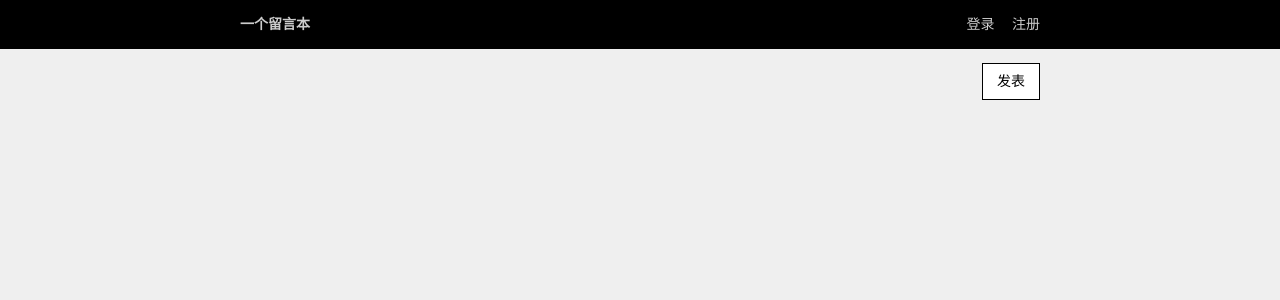
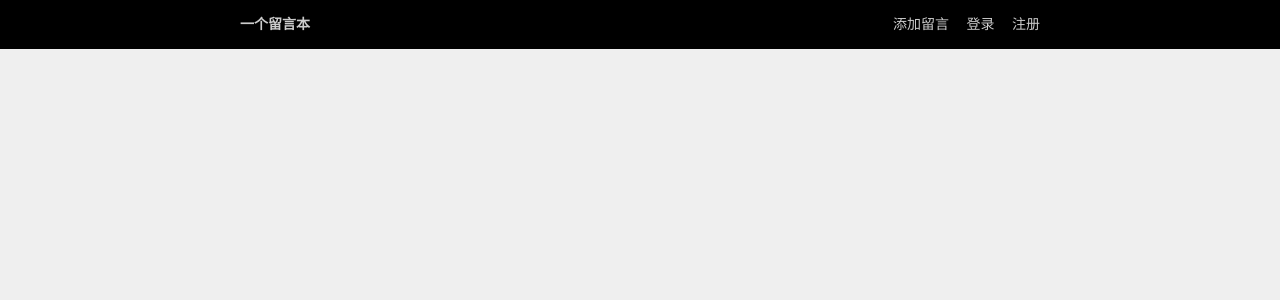
Before and after one commit to zzxworld/guestbook, a PHP site: page / in a window 1280 px wide. Shown: the top 300 px of the page. Run offline with PHP 8.4, Linux system fonts and the light colour scheme; data that the repository does not hold is empty.

Commit message:
移动添加留言按钮到顶部

```diff
--- a/views/index.php
+++ b/views/index.php
@@ -6,9 +6,6 @@ $pagination = $result['pagination'];
 ?>
 
 <div class="container">
-    <header class="page">
-        <a class="btn" href="<?php echo url(['action' => 'new']) ?>">发表</a>
-    </header>
     <div>
         <?php foreach($result['items'] as $rs) { ?>
 
--- a/views/layout.top.php
+++ b/views/layout.top.php
@@ -13,6 +13,7 @@ defined('VERSION') or die('deny access');
 			<a href="<?php echo url() ?>" class="logo"><?php echo Config::get('SITE_NAME') ?></a>
 			<nav>
 				<ul>
+					<li><a href="<?php echo url('new') ?>">添加留言</a></li>
 					<?php if (isLogined()) { ?>
 
 					<?php if (isAdmin()) { ?>
```
